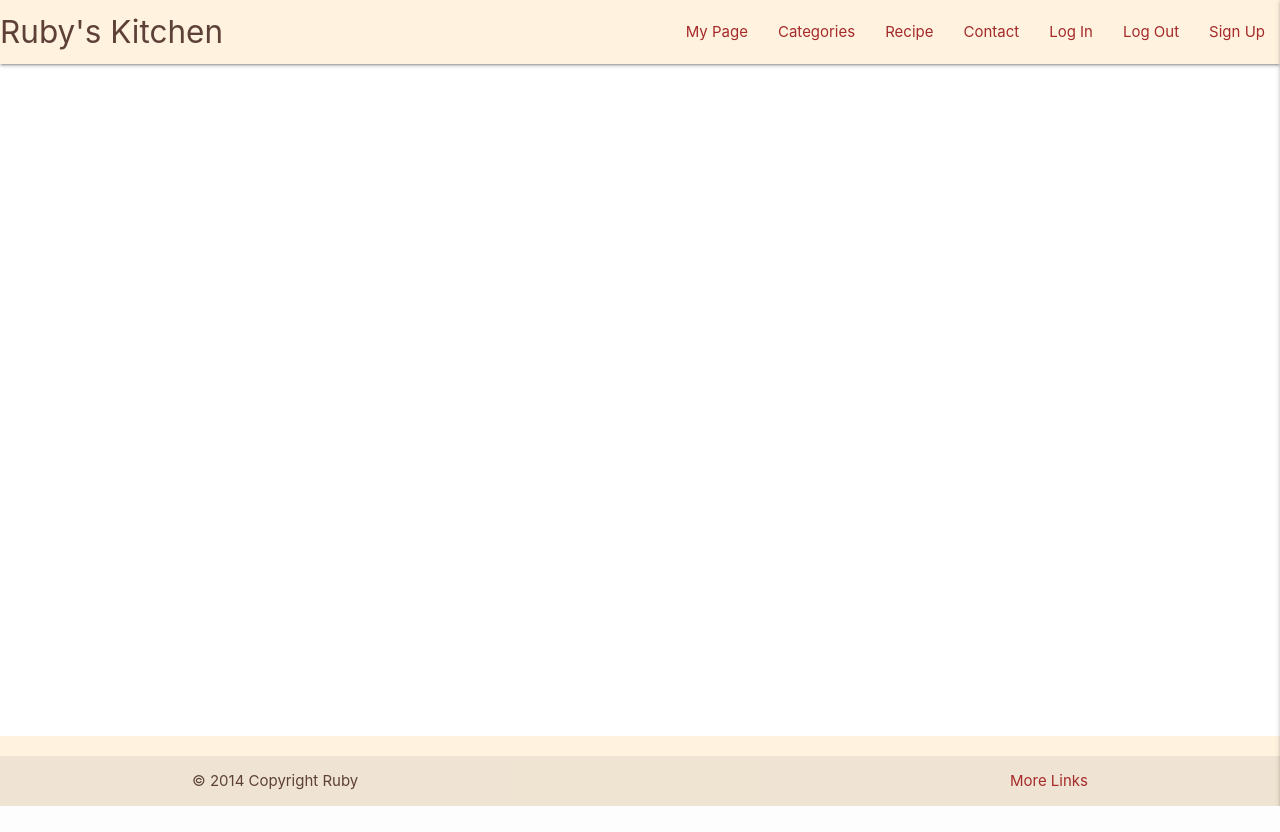
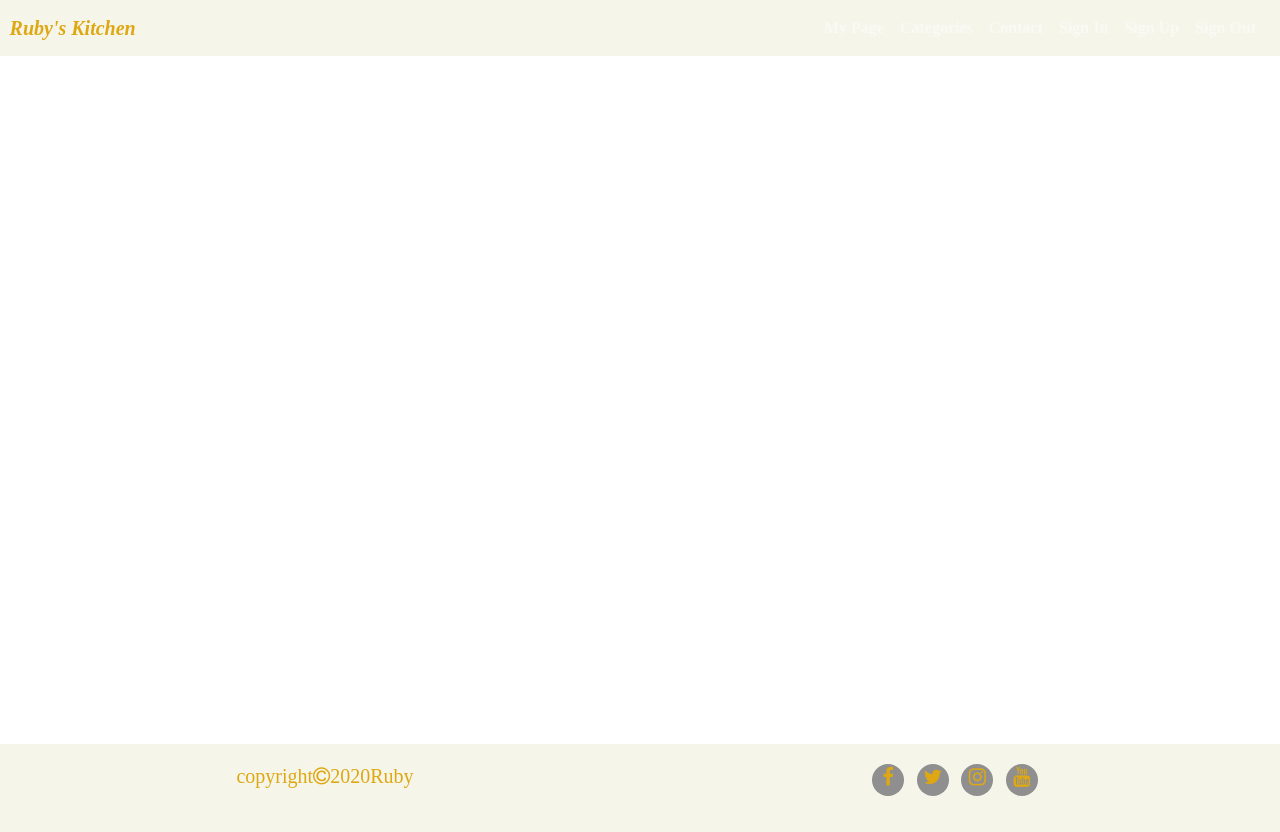
Before and after one commit to RubySrivastava/ms3-recipe, a Flask app: page / in a window 1280 px wide. Before the commit the page ends 806 px from the top, so only its background shows below. Run offline with Flask 2, Linux system fonts and the light colour scheme; data that the repository does not hold is empty; some libraries are stand-ins or nearby versions.

Commit message:
Add Bootstrap Navbar and Footer

```diff
--- a/static/css/style.css
+++ b/static/css/style.css
@@ -1,11 +1,83 @@
+/* Content*/
+.page-content{
+      min-height: calc(100vh - 56px);
+}
+/*Header*/
+.navbar {
+  margin-bottom: 0;
+  width: 100%;
+  background-color:#f5f5ea;
+  border: 0;
+  display: flex !important;
+  padding-left: 0.6rem;
+}
+.navbar .navbar-brand {
+  color: #dfa813;
+  font-family: "Expo";
+  font-weight: bold;
+  font-style: italic;
+}
+.navbar .navbar-toggler {
+  border: 0;
+}
+.navbar .navbar-nav a {
+  font-weight: bold;
+  color: #dfa813;
+  font-family: "Expo";
+}
+.ml-auto {
+  margin-left: inherit;
+}
+/*media query*/
+@media screen and (max-width: 500px) {
+  .navbar a {
+    float: none;
+    display: block;
+  }
+  .navbar-brand {
+    font-size: 20px;
+  }
+}
+/*End Header*/
 
-
-nav ul a {
-    color: brown;
+/*footer*/
+.footer {
+  background-color:#f5f5ea;
+  color: #dfa813;
+  min-height: 80px;
+  width: 100%;
+  bottom: 0px;
+  margin-top: auto;
 }
-footer a {
-    color: brown;
+.f-text{
+    font-family:"Expo";
 }
-.page-content{
-      min-height: calc(100vh - 128px);
+.footer-div {
+    padding-top: 10px;
 }
+.social-links {
+  padding-bottom: 10px;
+}
+.social-links li a i {
+  width: 32px;
+  height: 32px;
+  padding: 10px 0;
+  border-radius: 50%;
+  font-size: 20px;
+  line-height: 7px;
+  text-align: center;
+  color: #dfa813;
+  background: #8f8f8f;
+  transition: all 0.35s ease-in-out;
+  -moz-transition: all 0.35s ease-in-out;
+  -webkit-transition: all 0.35s ease-in-out;
+  -o-transition: all 0.35s ease-in-out;
+}
+.social-links li a i:hover {
+  background: #e84610;
+}
+#footer-details {
+  padding: 10px;
+  text-align: center;
+}
+/*End Footer*/
--- a/templates/base.html
+++ b/templates/base.html
@@ -4,12 +4,30 @@
 <head>
     <meta charset="UTF-8">
     <meta name="viewport" content="width=device-width, initial-scale=1.0">
-    <link rel="stylesheet" href="https://cdnjs.cloudflare.com/ajax/libs/font-awesome/5.15.2/css/all.min.css"
-        integrity="sha512-HK5fgLBL+xu6dm/Ii3z4xhlSUyZgTT9tuc/hSrtw6uzJOvgRr2a9jyxxT1ely+B+xFAmJKVSTbpM/CuL7qxO8w=="
-        crossorigin="anonymous" type="text/css">
-    <link rel="stylesheet" href="https://cdnjs.cloudflare.com/ajax/libs/materialize/1.0.0/css/materialize.min.css "
-        type="text/css">
+    <!--Bootstrap CSS-->
+    <link rel="stylesheet" href="https://stackpath.bootstrapcdn.com/bootstrap/4.2.1/css/bootstrap.min.css"
+        integrity="sha384-GJzZqFGwb1QTTN6wy59ffF1BuGJpLSa9DkKMp0DgiMDm4iYMj70gZWKYbI706tWS" crossorigin="anonymous" />
+    <!--jQuery, Popper.js, and Bootstrap JS-->
+    <script src="https://code.jquery.com/jquery-3.5.1.slim.min.js"
+        integrity="sha384-DfXdz2htPH0lsSSs5nCTpuj/zy4C+OGpamoFVy38MVBnE+IbbVYUew+OrCXaRkfj" crossorigin="anonymous">
+        </script>
+    <script src="https://cdn.jsdelivr.net/npm/popper.js@1.16.0/dist/umd/popper.min.js"
+        integrity="sha384-Q6E9RHvbIyZFJoft+2mJbHaEWldlvI9IOYy5n3zV9zzTtmI3UksdQRVvoxMfooAo" crossorigin="anonymous">
+        </script>
+    <script src="https://stackpath.bootstrapcdn.com/bootstrap/4.5.0/js/bootstrap.min.js"
+        integrity="sha384-OgVRvuATP1z7JjHLkuOU7Xw704+h835Lr+6QL9UvYjZE3Ipu6Tp75j7Bh/kR0JKI" crossorigin="anonymous">
+        </script>
+    <!--Font awesome-->
+    <link rel="stylesheet" href="https://stackpath.bootstrapcdn.com/font-awesome/4.7.0/css/font-awesome.min.css"
+        integrity="sha384-wvfXpqpZZVQGK6TAh5PVlGOfQNHSoD2xbE+QkPxCAFlNEevoEH3Sl0sibVcOQVnN" crossorigin="anonymous" />
+    <!--hover.css-->
+    <link rel="stylesheet" href="https://cdnjs.cloudflare.com/ajax/libs/hover.css/2.3.1/css/hover-min.css"
+        type="text/css" />
+    <!--font family-->
+    <link href="https://fonts.googleapis.com/css?family=Roboto:400,700" rel="stylesheet" />
+    <!--CSS File-->
     <link rel="stylesheet" href="{{ url_for('static', filename='css/style.css') }}" type="text/css">
+    <!--Favicon link-->
     <link rel="apple-touch-icon" sizes="180x180" href="static/logo/apple-touch-icon.png">
     <link rel="icon" type="image/png" sizes="32x32" href="static/logo/favicon-32x32.png">
     <link rel="icon" type="image/png" sizes="16x16" href="static/logo/favicon-16x16.png">
@@ -22,55 +40,85 @@
 <body>
 
     <header>
-        <!-- top navbar -->
-        <nav class="nav-extended text-shadow orange lighten-5">
-            <div class="nav-wrapper">
-                <a href="{{ url_for('get_recipes') }}" class="brand-logo brown-text text-darken-2">Ruby's Kitchen</a>
-                <a href="#" data-target="mobile-demo" class="sidenav-trigger right brown-text text-darken-2"><i
-                        class="fas fa-bars"></i></a>
-                <ul class="right hide-on-med-and-down">
-                    <li><a href="#">My Page</a></li>
-                    <li><a href="#">Categories</a></li>
-                    <li><a href="{{ url_for('get_recipes') }}">Recipe</a></li>
-                    <li><a href="#">Contact</a></li>
-                    <li><a href="#">Log In</a></li>
-                    <li><a href="#">Log Out</a></li>
-                    <li><a href="#">Sign Up</a></li>
-                </ul>
-            </div>
-        </nav>
-
-        <!-- mobile sidenav -->
-        <ul class="sidenav" id="mobile-demo">
-            <li>
-                <h4 class="center-align orange lighten-5">Ruby's Kitchen</h4>
-            </li>
-            <li><a href="#">My Page</a></li>
-            <li><a href="#">Categories</a></li>
-            <li><a href="{{ url_for('get_recipes') }}">Recipe</a></li>
-            <li><a href="#">Contact</a></li>
-            <li><a href="#">Log In</a></li>
-            <li><a href="#">Log Out</a></li>
-            <li><a href="#">Sign Up</a></li>
-        </ul>
+        <!--Navbar-->
+        <div class="container-fluid">
+            <nav class="navbar navbar-dark navbar-expand-sm fixed-top">
+                <a href="#" class="navbar-brand">Ruby's Kitchen</a>
+                <button class="navbar-toggler ml-auto" type="button" data-toggle="collapse"
+                    data-target="#navbarNavDropdown" aria-controls="navbarNavDropdown" aria-expanded="false"
+                    aria-label="Toggle navigation">
+                    <span class="navbar-toggler-icon"></span>
+                </button>
+                <div class="collapse navbar-collapse" id="navbarNavDropdown">
+                    <ul class="navbar-nav ml-auto">
+                        <li class="nav-item">
+                            <a class="nav-link" href="#">My Page</a>
+                        </li>
+                        <li class="nav-item">
+                            <a class="nav-link" href="#">Categories</a>
+                        </li>
+                        <li class="nav-item">
+                            <a class="nav-link " href="#">Contact</a>
+                        </li>
+                        <li class="nav-item">
+                            <a class="nav-link " href="#">Sign In</a>
+                        </li>
+                        <li class="nav-item">
+                            <a class="nav-link " href="#">Sign Up</a>
+                        </li>
+                        <li class="nav-item">
+                            <a class="nav-link " href="#">Sign Out</a>
+                        </li>
+                    </ul>
+                </div>
+            </nav>
+        </div>
+        <!--Navbar-->
     </header>
-    <main class="page-content">
+    <div class="page-content">
         {% block content %}
         {% endblock %}
-    </main>
+    </div>
     <!--Footer-->
-    <footer class="page-footer orange lighten-5 ">
-        <div class="footer-copyright">
-            <div class="container brown-text text-darken-2">
-                © 2014 Copyright Ruby
-                <a class="right" href="https://www.youtube.com">More Links</a>
+    <footer class="footer footer-div mt-auto container-fluid">
+        <div id="footer-details" class="row">
+            <div class="col-sm-6 f-text">
+                <h5 class="uppercase general-sub">copyright<i class="fa fa-copyright list-inline-item"
+                        aria-hidden="true"></i>2020Ruby</h5>
+            </div>
+            <div class="col-sm-6">
+                <ul class="list-inline social-links">
+                    <li class="list-inline-item">
+                        <a target="_blank" rel="noopener" href="https://www.facebook.com">
+                            <i class="fa fa-facebook" aria-hidden="true"></i>
+                            <span class="sr-only">Facebook</span>
+                        </a>
+                    </li>
+                    <li class="list-inline-item">
+                        <a target="_blank" rel="noopener" href="https://www.twitter.com">
+                            <i class="fa fa-twitter" aria-hidden="true"></i>
+                            <span class="sr-only">Twitter</span>
+                        </a>
+                    </li>
+                    <li class="list-inline-item">
+                        <a target="_blank" rel="noopener" href="https://www.instagram.com">
+                            <i class="fa fa-instagram" aria-hidden="true"></i>
+                            <span class="sr-only">Instagram</span>
+                        </a>
+                    </li>
+                    <li class="list-inline-item">
+                        <a target="_blank" rel="noopener" href="https://www.youtube.com">
+                            <i class="fa fa-youtube" aria-hidden="true"></i>
+                            <span class="sr-only">YouTube</span>
+                        </a>
+                    </li>
+                </ul>
             </div>
         </div>
     </footer>
     <!--footer-->
     <script src="https://code.jquery.com/jquery-3.6.0.min.js"
         integrity="sha256-/xUj+3OJU5yExlq6GSYGSHk7tPXikynS7ogEvDej/m4=" crossorigin="anonymous"></script>
-    <script src="https://cdnjs.cloudflare.com/ajax/libs/materialize/1.0.0/js/materialize.min.js"></script>
     <script src="{{ url_for('static', filename='js/script.js') }}"></script>
     {% block scripts %}
     {% endblock %}
```
Also changed, not shown: templates/home.html (added).
